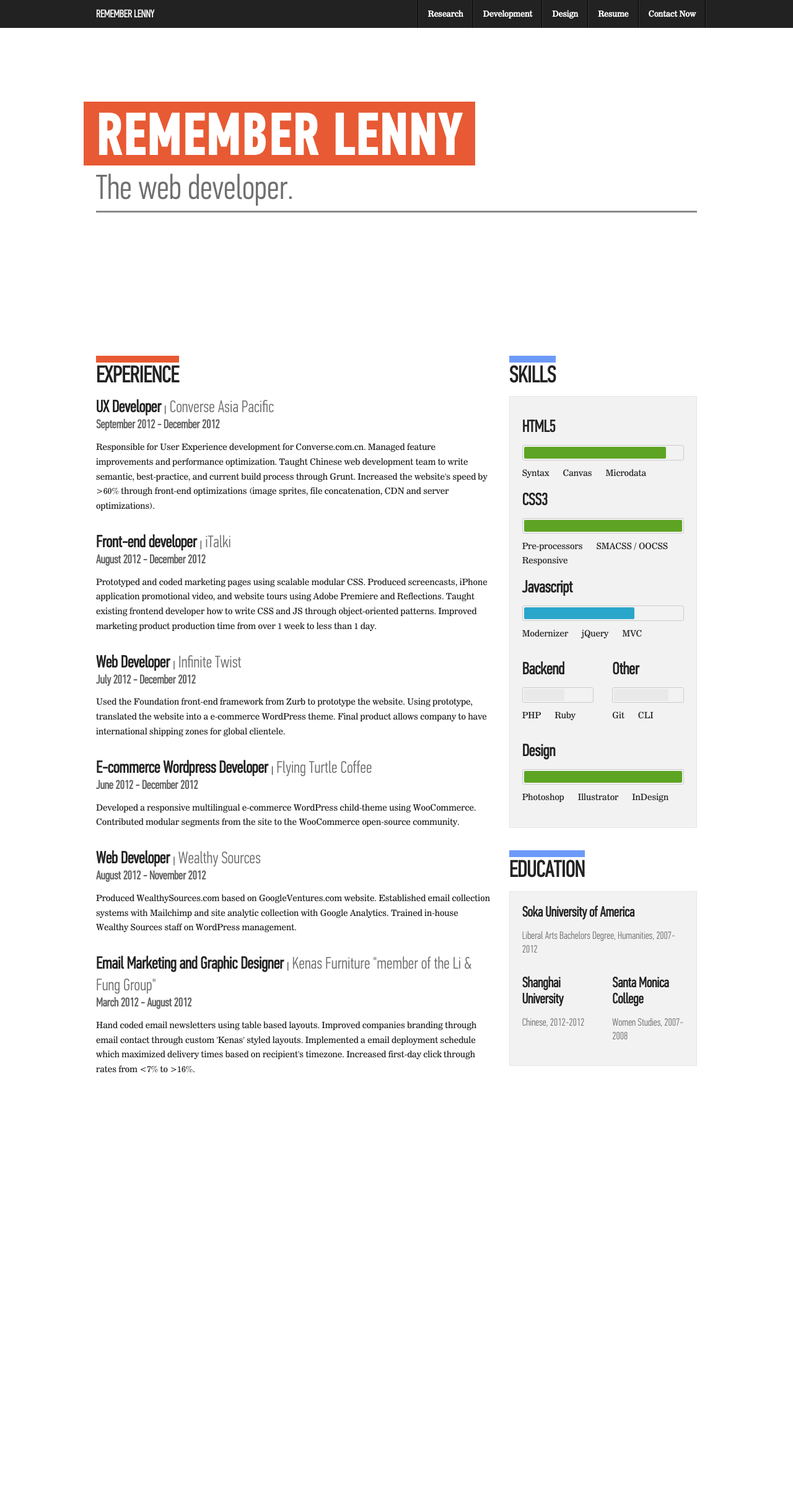
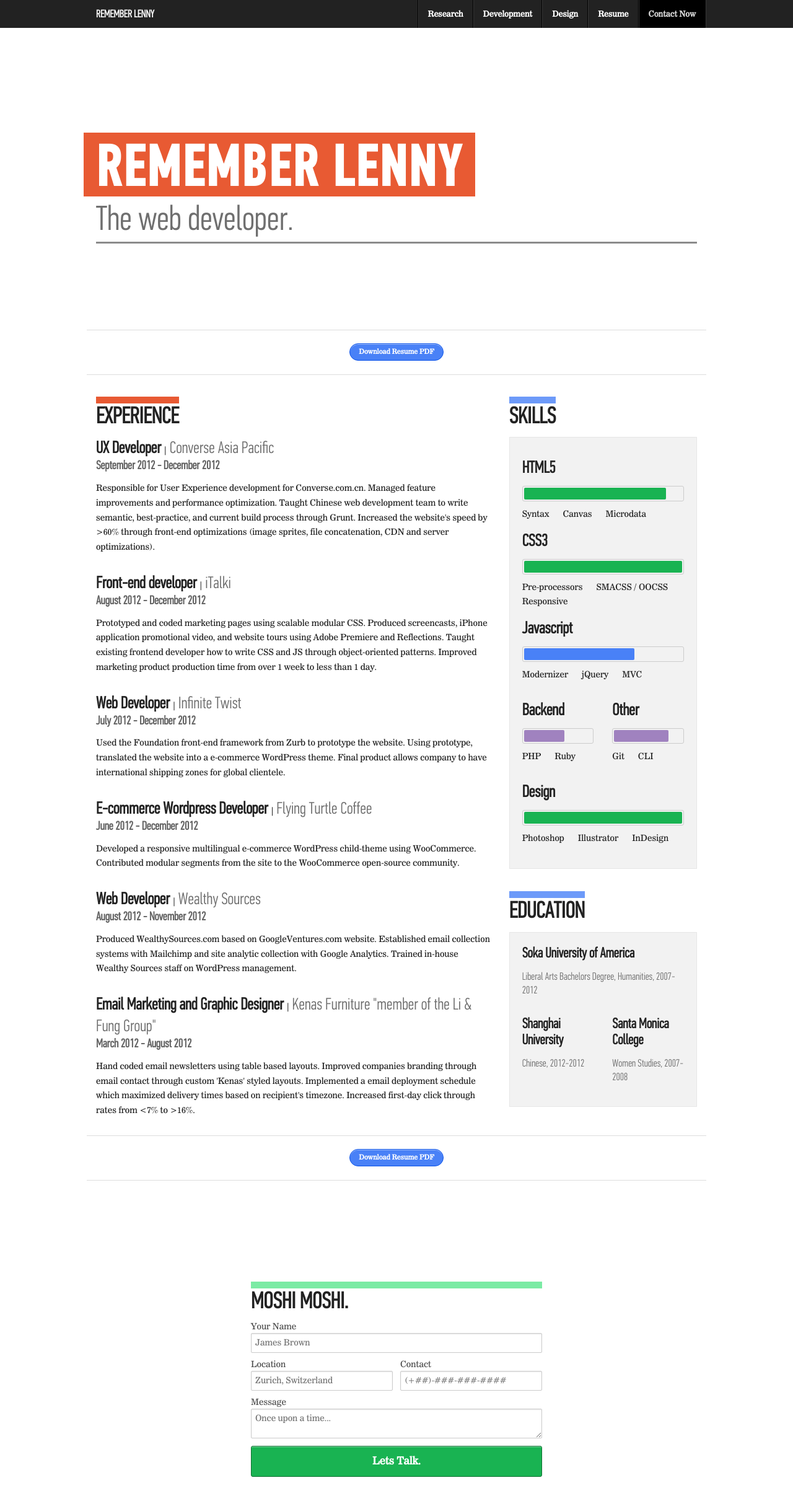
Before and after one commit to lkbgift/portfolio, a website: page app/index.html in a window 1280 px wide. Shown: the whole page at 62% size. Before the commit the page ends 1766 px from the top, so only its background shows below. Drawn offline with Linux system fonts and the light colour scheme.

Commit message:
added a set of download resume buttons

```diff
--- a/app/index.html
+++ b/app/index.html
@@ -14,7 +14,6 @@
 
 	<!-- Included CSS Files -->
 	<link rel="stylesheet" href="stylesheets/app.css">
-
 	<script src="javascripts/foundation/modernizr.foundation.js"></script>
 	<script type="text/javascript" src="javascripts/mustache/mustache.js"></script>
 
@@ -41,36 +40,42 @@
 	        <ul class="right" data-magellan-expedition>
 
 	          <li data-magellan-arrival='head' class="divider show-for-medium-and-up"></li>
-					  <li data-magellan-arrival='research'><a>Research</a></li>
+					  <li data-magellan-arrival='research'><a href="#research">Research</a></li>
 					  <li class="divider"></li>
-					  <li data-magellan-arrival='development'><a>Development</a></li>
+					  <li data-magellan-arrival='development'><a href="#development">Development</a></li>
 					  <li class="divider"></li>
-					  <li data-magellan-arrival='design'><a>Design</a></li>
+					  <li data-magellan-arrival='design'><a href="#design">Design</a></li>
 					  <li class="divider"></li>
-  				  <li data-magellan-arrival='resume'><a>Resume</a></li>
+  				  <li data-magellan-arrival='resume'><a href="#resume">Resume</a></li>
   				  <li class="divider"></li>
-  				  <li data-magellan-arrival='contact'><a>Contact Now</a></li>
+  				  <li data-magellan-arrival='contact'><a href="#contact">Contact Now</a></li>
   				  <li class="divider"></li>
 	        </ul>
 	      </section>
 	    </nav>
     </div>
-
 	<div class="row" data-magellan-destination='head'>
-		<div class="hero-wrapper twelve">
-			<div class="twelve columns hero">
+		<div class="hero-wrapper twelve independent">
+			<div class="twelve columns hero independent">
 				<h1 class="bold-header red-highlight">Remember Lenny</h1>
 				<h3 class="desktop-highlight subheader">The web developer.</h3>
 			</div>
 		</div>
 	</div>
 
-	<div class="row" data-magellan-destination='resume'>
+	<div class="row" id="research" data-magellan-destination='research'></div>
+	<div class="row" id="design" data-magellan-destination='design'></div>
+	<div class="row" id="development" data-magellan-destination='development'></div>
+
+	<div class="row" id="resume" data-magellan-destination='resume'>
+		<hr>
+			<div id="resumeDownloadArea1" class="text-center row">
+			</div>
+		<hr>
 		<div class="experience column eight mobile-four">
 			<h2 class="red-topborder">Experience</h2>
 			<div id="experienceArea"></div>
 		</div>
-
 		<div class="column four mobile-four">
 			<div class="skills">
 				<h2 class="blue-topborder inline-block">Skills</h2>
@@ -81,12 +86,38 @@
 				<div id="educationArea" class="education panel"></div>
 			</div>
 		</div>
+		<hr>
+			<div id="resumeDownloadArea2" class="text-center row">
+			</div>
+		<hr>
 	</div>
 
-	<div class="row" data-magellan-destination='research'></div>
-	<div class="row" data-magellan-destination='design'></div>
-	<div class="row" data-magellan-destination='development'></div>
-	<div class="row" data-magellan-destination='contact'></div>
+	<div id="contact" class="row contactWrapper independent" data-magellan-destination='contact'>
+
+		<div class="contactForm   column six centered mobile-four">
+			<h2 class="green-topborder">Moshi Moshi.</h2>
+			<form>
+			  <label>Your Name</label>
+			  <input type="text" placeholder="James Brown" />
+
+			  <div class="row">
+
+			    <div class="six columns">
+			    	<label>Location</label>
+			      <input type="text" placeholder="Zurich, Switzerland" />
+			    </div>
+
+			    <div class="six columns">
+			    	<label>Contact</label>
+			      <input type="text" placeholder="(+##)-###-###-####" />
+			    </div>
+			  </div>
+			  <label>Message</label>
+			  <textarea placeholder="Once upon a time..."></textarea>
+			  <input type="submit" class="large success radius button even twelve" value="Lets Talk." />
+			</form>
+		</div>
+	</div>
 
 
        <!--[if lt IE 7]>
@@ -194,6 +225,16 @@
 	    }
 	  ]
 	};
+
+	var resumeDownloadData = {
+		resumeDownload: [
+			{
+				"resumeLocation": "downloads/RememberLenny.pdf",
+				"buttonText": "Download Resume PDF"
+			}
+		]
+	};
+
 	var skillsData = {
 	  skills: [
 	    {
@@ -290,6 +331,8 @@
 	  '<h4 class="dates">{{startDate}} - {{endDate}}</h4>' +
 	  '<p>{{description}}</p> </div> {{/experience}}';
 
+  var resumeDownloadTemplate = '{{#resumeDownload}}<a href="{{resumeLocation}}" class="button round small">{{buttonText}}</a>{{/resumeDownload}}';
+
   var skillsTemplate = '<ul class="">' +
 		'{{#skills}} {{#rowIn}}<div class="row">{{/rowIn}} <li class=" no-list-style {{width}} {{column}} {{skill}}"><h3>{{skill}}</h3>' +
 		'<div class="radius progress   {{colorContext}}"><span class="meter"></span></div>' +
@@ -312,10 +355,13 @@
 
   /* Controller */
   var viewExperience = Mustache.to_html(experienceTemplate, experienceData);
+  var viewResumeDownload = Mustache.to_html(resumeDownloadTemplate, resumeDownloadData);
   var viewSkills = Mustache.to_html(skillsTemplate, skillsData);
   var viewEducation = Mustache.to_html(educationTemplate, educationData);
 
   $('#experienceArea').html(viewExperience);
+  $('#resumeDownloadArea1').html(viewResumeDownload);
+  $('#resumeDownloadArea2').html(viewResumeDownload);
   $('#skillsArea').html(viewSkills);
   $('#educationArea').html(viewEducation);
   /* /Controller */
--- a/app/sass/_settings.scss
+++ b/app/sass/_settings.scss
@@ -12,10 +12,10 @@
 
 // Colors Settings
 
-// $mainColor: #2ba6cb;
-// $secondaryColor: #e9e9e9;
+$mainColor: #4981F7;
+$secondaryColor: #A082BF;
 // $alertColor: #c60f13;
-// $successColor: #5da423;
+$successColor: #19B352;
 // $txtColor: #222;
 // $highlightColor: #ffff99;
 // $black: #000;
@@ -287,6 +287,25 @@ h1, h2{
   text-transform: uppercase;
 }
 
+
+.rotate45{
+  /* Safari */
+  -webkit-transform: rotate(-90deg);
+
+  /* Firefox */
+  -moz-transform: rotate(-90deg);
+
+  /* IE */
+  -ms-transform: rotate(-90deg);
+
+  /* Opera */
+  -o-transform: rotate(-90deg);
+
+  /* Internet Explorer */
+  filter: progid:DXImageTransform.Microsoft.BasicImage(rotation=4);
+
+}
+
 .red-highlight{
   background: rgb(227, 49, 0);
   background: rgba(227, 49, 0, 0.8);
@@ -310,6 +329,15 @@ span.desktop-highlight {
   border-color: rgb(227, 49, 0);
   border-color: rgba(227, 49, 0, 0.8);
 }
+.green-topborder{
+  border-top: .3em solid;
+  border-color: rgb(90, 231, 142);
+  border-color: rgba(90, 231, 142, 0.8);
+}
+.independent{
+  margin-top:10% !important;
+  margin-bottom:10% !important;
+}
 .hero{
     -webkit-user-select: none;  /* Chrome all / Safari all */
   -moz-user-select: none;     /* Firefox all */
@@ -318,8 +346,6 @@ span.desktop-highlight {
   /* No support for these yet, use at own risk */
   -o-user-select: none;
   user-select: none;
-  margin-top:15%;
-  margin-bottom:20%;
   h1{
     margin-left: -.2em;
     font-size: 7em;
```
Also changed, not shown: app/stylesheets/app.css, 1 other file.
